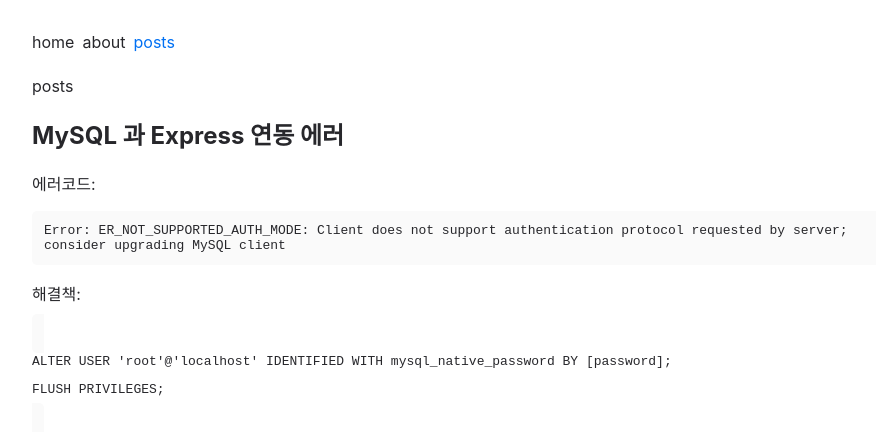
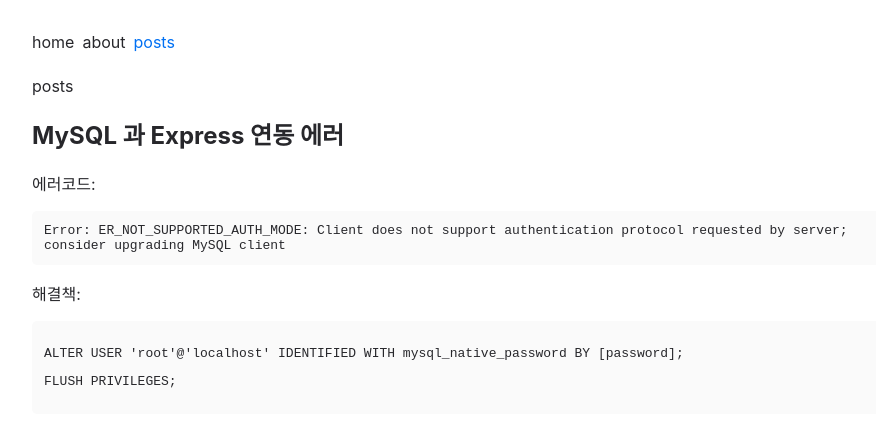
Before and after one commit to saenalcha/saenalcha.github.io, a Next.js app: page /posts in a window 1280 px wide. Shown: the top 432 px of the page, without its empty margins (160-1036 px from the left). Built offline with nearby package versions, Linux system fonts and the light colour scheme.

Commit message:
fix: Add Posts page content

```diff
--- a/pages/posts.tsx
+++ b/pages/posts.tsx
@@ -20,7 +20,7 @@
                 해결책:
               </p>
               <p>
-                <code>
+                <code className='block'>
                   <p>
                     ALTER USER 'root'@'localhost' IDENTIFIED WITH mysql_native_password BY [password];
                   </p>
```
